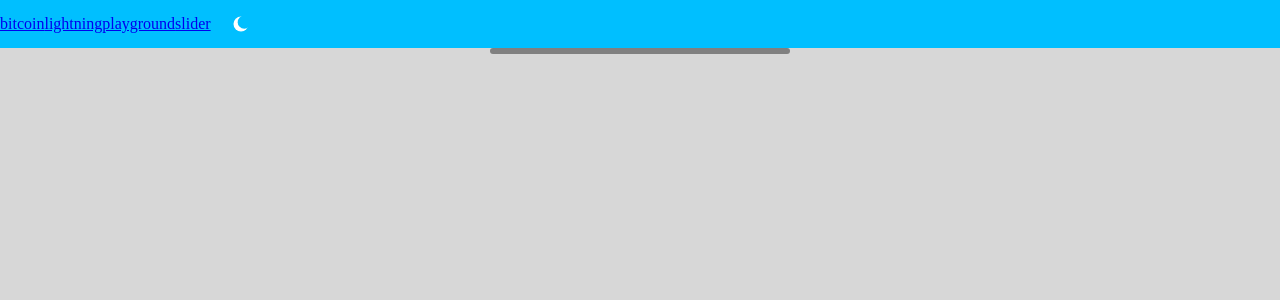
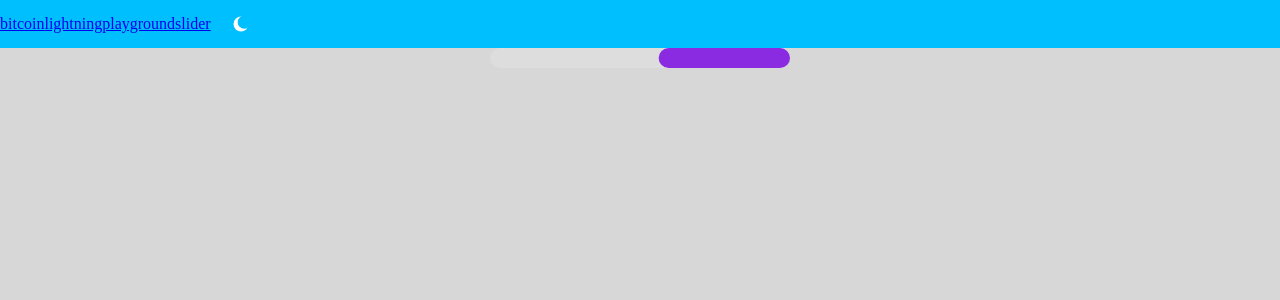
Before and after one commit to RadekPiekny/RadekPiekny_Dev.github.io, an Angular app: page /playground in a window 1280 px wide. Shown: the top 300 px of the page. Built offline with nearby package versions, Linux system fonts and the light colour scheme.

Commit message:
range slider update

```diff
--- a/src/app/components/bitcoin/bitcoin.component.ts
+++ b/src/app/components/bitcoin/bitcoin.component.ts
@@ -85,7 +85,7 @@ export class BitcoinComponent implements OnInit {
       }
       while (this.isInShapeff(newNode.x, newNode.y) == false);
       newNode.r = this.getRandomNumber(this.nodeSizeMin,this.nodeSizeMax);
-      newNode.velocity = this.getRandomNumber(0.1,1);
+      newNode.velocity = this.getRandomNumber(0.4,1);
       newNode.dir_x = this.getRandomNumber(-1,1) * newNode.velocity;
       newNode.dir_y = this.getRandomNumber(-1,1) * newNode.velocity;
       this.nodes.push(newNode);
--- a/src/app/components/skill-range/skill-range.component.css
+++ b/src/app/components/skill-range/skill-range.component.css
@@ -1,20 +1,22 @@
 :host {
     display: flex;
     justify-content: center;
+    --height: 20px;
 }
 .skill-bar-container {
     position: relative;
     width: 300px;
-    height: 6px;
-    border-radius: 3px;
-    background-color: gray;
+    height: var(--height);
+    border-radius: calc(var(--height) / 2);
+    background-color: rgb(221, 221, 221);
     overflow: hidden;
 }
 .skill-value-bar {
     position: absolute;
     width: 300px;
     left: -100%;
-    height: 6px;
+    height: var(--height);
+    border-radius: calc(var(--height) / 2);
     background-color: blueviolet;
-    animation: skill-slide 10s forwards;
+    transition: .6s ease-in-out;
 }
--- a/src/app/components/skill-range/skill-range.component.html
+++ b/src/app/components/skill-range/skill-range.component.html
@@ -1,3 +1,3 @@
 <div class="skill-bar-container">
-    <div class="skill-value-bar"></div>
+    <div class="skill-value-bar" [style.transform]="'translateX(' + skillValue + '%)'"></div>
 </div>
--- a/src/app/components/skill-range/skill-range.component.ts
+++ b/src/app/components/skill-range/skill-range.component.ts
@@ -1,4 +1,4 @@
-import { Component, OnInit } from '@angular/core';
+import { Component, OnInit, Input, SimpleChanges } from '@angular/core';
 
 @Component({
   selector: 'skill-range',
@@ -6,10 +6,53 @@ import { Component, OnInit } from '@angular/core';
   styleUrls: ['./skill-range.component.css']
 })
 export class SkillRangeComponent implements OnInit {
+  @Input() params: SkillRangeComponentParams;
+  @Input() date: Date;
 
+  skillValue: number; //being from 0 to 100
   constructor() { }
 
   ngOnInit(): void {
+    this.params = {
+      dates: [
+        {
+          date: new Date(2001,10,1),
+          value: 10
+        },
+        {
+          date: new Date(2003,10,1),
+          value: 20
+        }
+      ],
+      startDate: new Date(2020,4,1),
+      endDate: new Date()
+    }
+    this.date = new Date(2020,4,26);
+
+    this.skillValue = this.calculateSkill(this.params.startDate, this.params.endDate,this.date);
+  }
+
+  ngOnChanges(changes: SimpleChanges): void {
+    if (changes.date) {
+      this.skillValue = this.calculateSkill(this.params.startDate, this.params.endDate,this.date);
+    }
+  }
+
+  calculateSkill(startDate: Date, endDate: Date, skillDate: Date): number {
+    let timeRange: number = endDate.getTime() - startDate.getTime();
+    let currentTime: number = skillDate.getTime() - startDate.getTime()
+    return currentTime / timeRange * 100;
   }
 
 }
+
+interface SkillRangeComponentParams {
+  dates: SkillRangeComponentParamDate[];
+  startDate: Date;
+  endDate: Date;
+}
+
+interface SkillRangeComponentParamDate {
+  date: Date;
+  value: number;
+}
```
